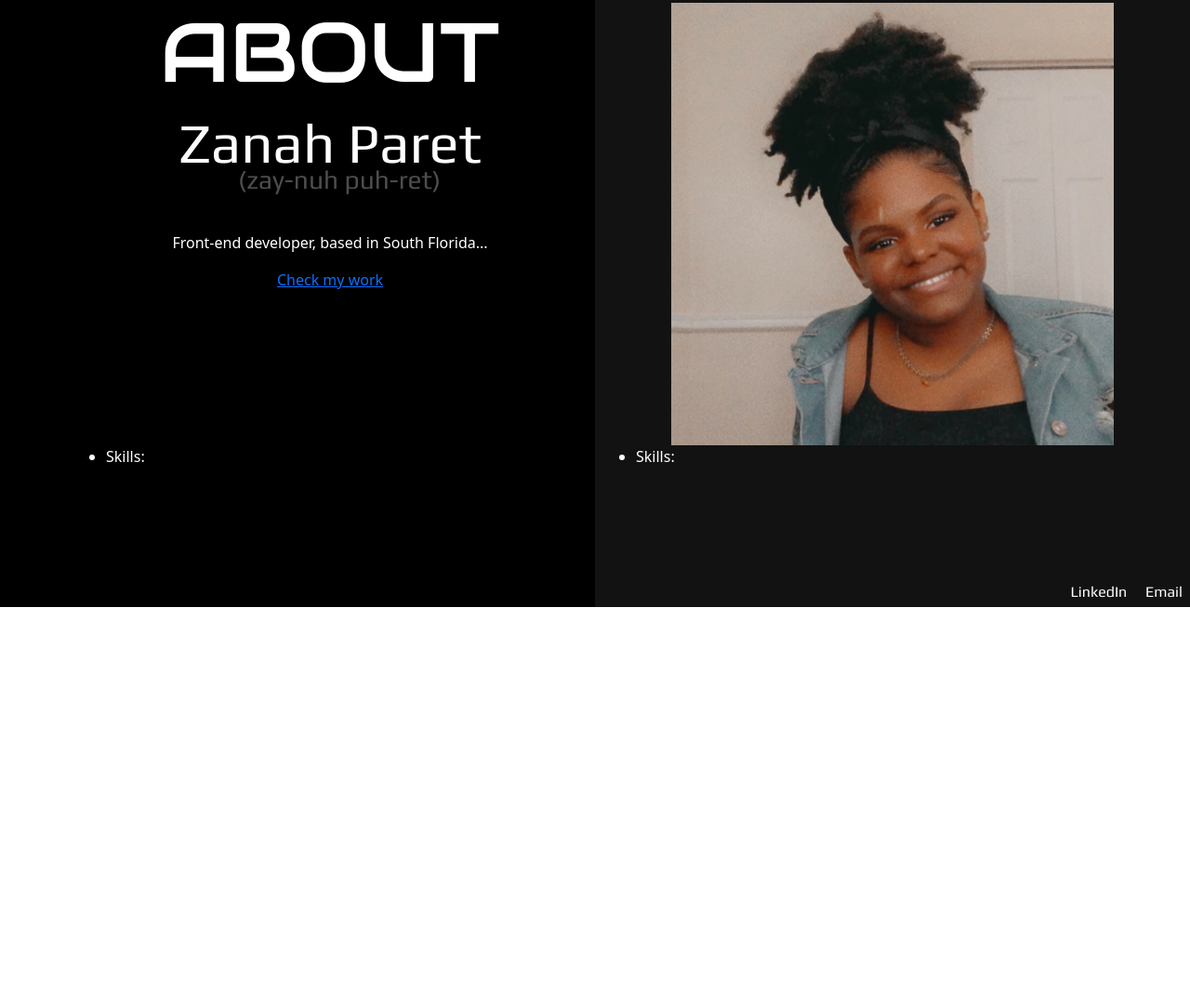
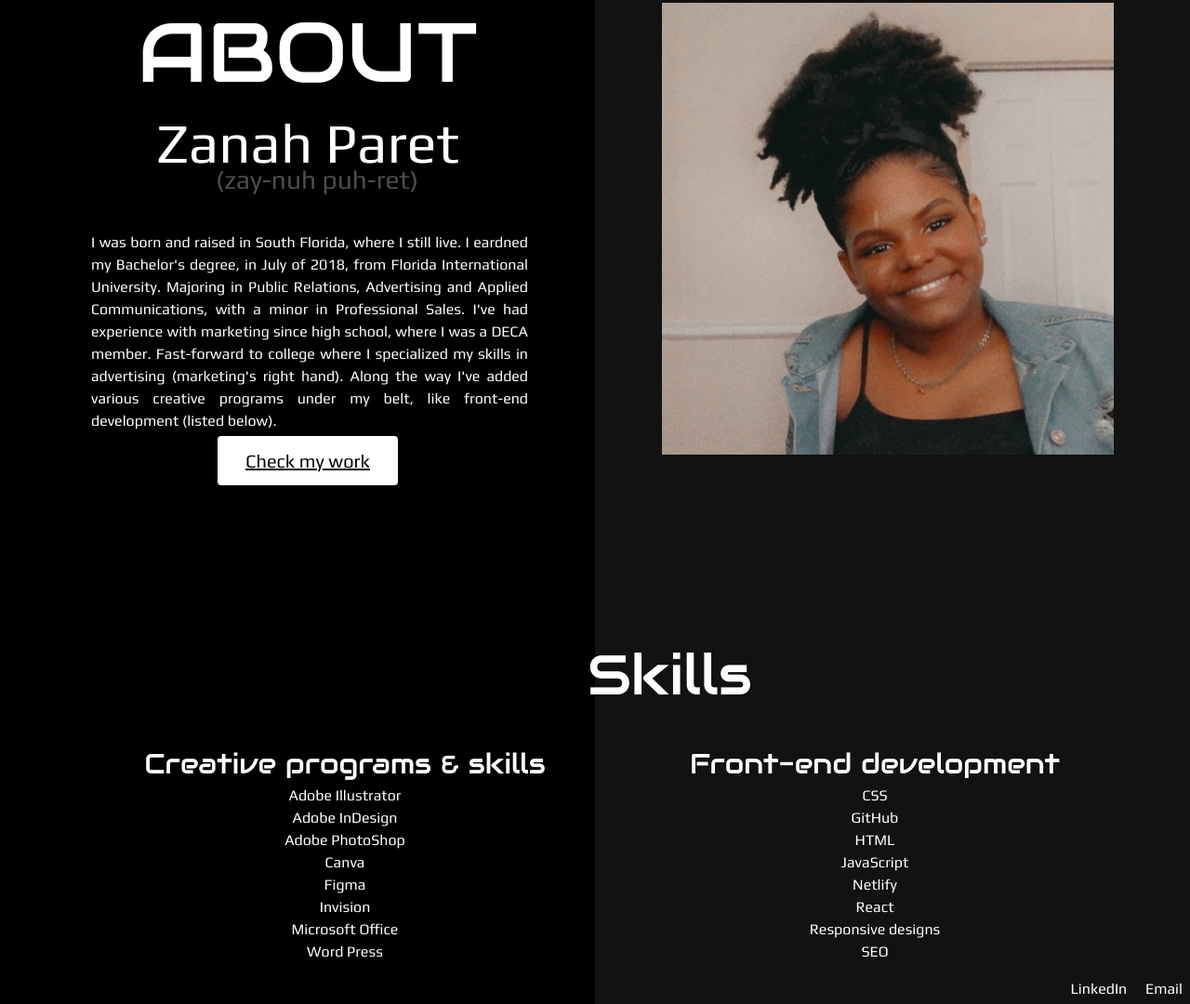
Before and after one commit to zanahp/portfolio, a plain HTML site: page about.html in a window 1280 px wide. Shown: the part 147-1227 px from the top of the page at 93% size. Before the commit the page ends 800 px from the top, so only its background shows below. Drawn offline with nearby package versions, Linux system fonts and the light colour scheme.

Commit message:
added CSS for about page

```diff
--- a/about.html
+++ b/about.html
@@ -44,31 +44,58 @@
     <div class="container">
       <div class="row">
         <div class="col headers">
-          <h1>ABOUT</h1>
-          <h2>Zanah Paret</h2>
-          <h3>(zay-nuh puh-ret)</h3>
-          <p>Front-end developer, based in South Florida...</p>
-          <a href="#">Check my work</a>
+          <h1 class="pe-5">ABOUT</h1>
+          <h2 class="pe-5">Zanah Paret</h2>
+          <h3 class="pe-5">(zay-nuh puh-ret)</h3>
+          <p class="ps-3">I was born and raised in South Florida, where I still live. I eardned my Bachelor's degree, in July of 2018,
+            from Florida International University. Majoring in Public Relations, Advertising and Applied
+            Communications, with a minor in Professional Sales. I've had experience with marketing since high school, where
+            I was a DECA member. Fast-forward to college where I specialized my skills in advertising (marketing's right hand).
+            Along the way I've added various creative programs under my belt, like front-end development (listed below). </p>
+          <div class="pe-5">
+            <a href="#">Check my work</a>
+          </div>
         </div>
         <div class="col">
           <img class="headshot img-fluid center" src="/images/headshot.JPG" alt="headshot"/>
         </div>
       </div>
+      <h4 class="skills-title">Skills</h4>
       <div class="row">
         <div class="col">
-          <ul>
-            <li>Skills:</li>
+          <ul class="skills-list">
+            <li class="list-titles">Creative programs & skills</li>
+              <div class="skills">
+                <li>Adobe Illustrator</li>
+                <li>Adobe InDesign</li>
+                <li>Adobe PhotoShop</li>
+                <li>Canva</li>
+                <li>Figma</li>
+                <li>Invision</li>
+                <li>Microsoft Office</li>
+                <li>Word Press</li>
+              </div>
           </ul>
         </div>
         <div class="col">
-          <ul>
-            <li>Skills:</li>
+          <ul class="skills-list">
+            <li class="list-titles">Front-end development</li>
+              <div class="skills">
+                <li>CSS</li>
+                <li>GitHub</li>
+                <li>HTML</li>
+                <li>JavaScript</li>
+                <li>Netlify</li>
+                <li>React</li>
+                <li>Responsive designs</li>
+                <li>SEO</li>
+              </div>
           </ul>
         </div>
       </div>
     </div>
   </div>
-  <footer class="fixed-bottom fixed-end pb-1 pe-2 d-none d-sm-block">
+  <footer class="fixed-end pb-1 pe-2 d-none d-sm-block">
     <a class="footer-links me-2" target="blank" href="https://www.linkedin.com/in/zanah-paret/">LinkedIn</a>
     <a class="footer-links ms-2" href="mailto:zparet@yahoo.com">Email</a>
   </footer>
--- a/styles/portfolio.css
+++ b/styles/portfolio.css
@@ -62,9 +62,41 @@ footer {
   opacity: 30%;
   padding: 0 0 30px 20px;
 }
+.about-page p {
+  font-family: var(--secondary-heading-font);
+  padding-right: 60px;
+  text-align: justify;
+}
+.about-page a {
+  background: white;
+  border-radius: 4px;
+  color: black;
+  font-size: 20px;
+  font-family: var(--secondary-heading-font);
+  padding: 15px 30px;
+}
 .headshot {
   display: block;
-  padding-left: 70px;
+  padding-left: 60px;
+}
+.skills-title {
+  font-family: var(--primary-heading-font);
+  font-size: 60px;
+  line-height: 30px;
+  padding-left: 550px;
+  padding-top: 200px;
+}
+.skills-list {
+  list-style: none;
+  padding-top: 50px;
+  text-align: center;
+}
+.list-titles {
+  font-family: var(--primary-heading-font);
+  font-size: 30px;
+}
+.skills {
+  font-family: var(--secondary-heading-font);
 }
 
 @media (max-width: 576px) {
```
